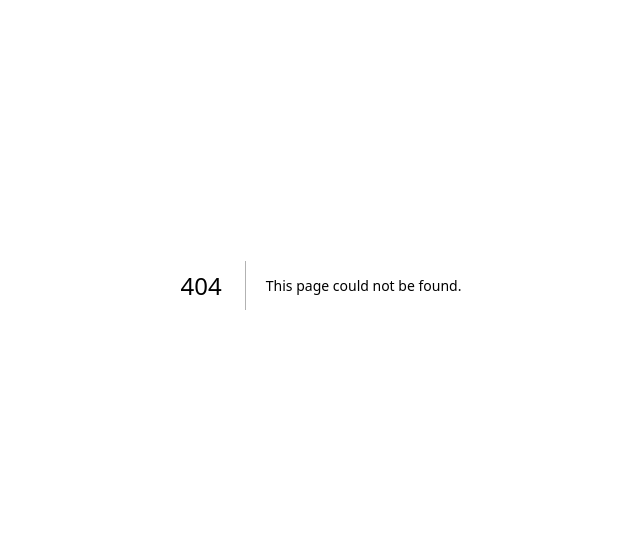
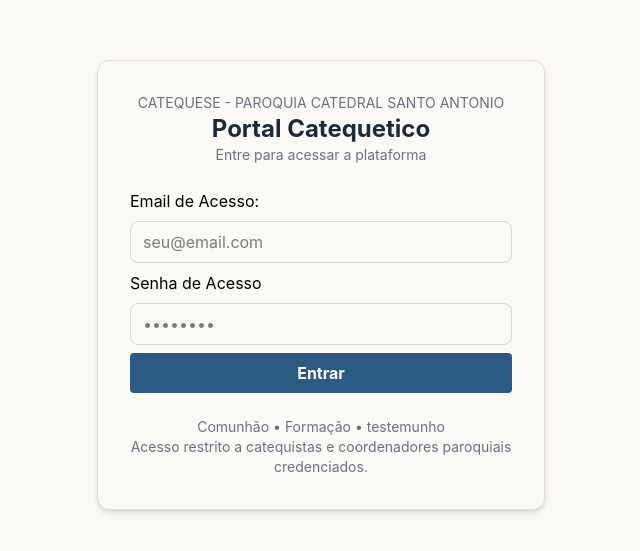
Before and after one commit to DEV-Chenzo/gerenciamento_catequese, a Next.js app in the folder client/: page /login in a window 1280 px wide. Before the commit this address had no page. Shown: the part 115-666 px from the top of the page, without its empty margins (319-959 px from the left). Built offline with nearby package versions, Linux system fonts and the light colour scheme.

Commit message:
UPDATE: Create a Pré-Design from Login Page

```diff
--- /dev/null
+++ b/client/src/app/(auth)/layout.tsx
@@ -0,0 +1,36 @@
+import React from "react";
+
+export default function AuthLayout({
+  children,
+}: {
+  children: React.ReactNode;
+}) {
+  return (
+    <div className="min-h-screen w-full flex items-center justify-center bg-surface p-4">
+      {/* Card centralizado que envolve o conteúdo das páginas de login/register */}
+      <div className="w-full max-w-md bg-surface-bright rounded-lg shadow-md p-8 border border-surface-container-highest">
+        <div className="text-center mb-6">
+          <p className="text-sm text-gray-500">
+            CATEQUESE - PAROQUIA CATEDRAL SANTO ANTONIO
+          </p>
+          <h1 className="text-2xl font-bold text-gray-800">
+            Portal Catequetico
+          </h1>
+          <p className="text-sm text-gray-500">
+            Entre para acessar a plataforma
+          </p>
+        </div>
+
+        {/* Aqui é inserido o conteúdo de login/page.tsx */}
+        {children}
+        <footer className="mt-6 text-center text-sm text-gray-500">
+          <p> Comunhão • Formação • testemunho</p>
+          <p>
+            Acesso restrito a catequistas e coordenadores paroquiais
+            credenciados.
+          </p>
+        </footer>
+      </div>
+    </div>
+  );
+}
--- /dev/null
+++ b/client/src/app/(auth)/login/page.tsx
@@ -0,0 +1,57 @@
+"use client";
+import { useState } from "react";
+export default function LoginPage() {
+  const [error, setError] = useState<string | null>(null);
+  const [loading, setLoading] = useState(false);
+
+  async function handleSubmit(event: React.SubmitEvent<HTMLFormElement>) {
+    event.preventDefault();
+    setLoading(true);
+    setError(null);
+
+    const formData = new FormData(event.currentTarget);
+    // Executa a ação no servidor
+    const response = await loginAction(formData);
+
+    if (response?.error) {
+      setError(response.error);
+      setLoading(false);
+    }
+  }
+  return (
+    <>
+      <section>
+        <form onSubmit={handleSubmit} className="flex flex-col gap-2">
+          {error && (
+            <div className="p-3 bg-red-100 border border-red-400 text-red-700 rounded text-sm">
+              {error}
+            </div>
+          )}
+            <label htmlFor="email">Email de Acesso:</label>
+            <input
+              name="email"
+              type="email"
+              required
+              placeholder="seu@email.com"
+              className="border border-gray-300 rounded-md py-2 px-3 focus:outline-none focus:ring-1 focus:ring-primary-hover"
+            />
+            <label htmlFor="password">Senha de Acesso</label>
+            <input
+              name="password"
+              type="password"
+              required
+              placeholder="••••••••"
+              className="border border-gray-300 rounded-md py-2 px-3 focus:outline-none focus:ring-1 focus:ring-primary-hover "
+            />
+            <button
+              type="submit"
+              disabled={loading}
+              className="bg-primary hover:bg-primary-hover text-white font-bold py-2 px-4 rounded"
+            >
+              {loading ? "Entrando..." : "Entrar"}
+            </button>
+        </form>
+      </section>
+    </>
+  );
+}
--- a/client/src/app/globals.css
+++ b/client/src/app/globals.css
@@ -1 +1,54 @@
 @import "tailwindcss";
+
+@theme {
+  /* Fontes */
+  --font-serif: 'Literata', Georgia, serif;
+  --font-sans: 'Inter', system-ui, -apple-system, BlinkMacSystemFont, 'Segoe UI', Roboto, sans-serif;
+
+  /* Raio de Borda (ROUND_EIGHT / 8px) */
+  --radius-xs: 0.25rem;   /* 4px */
+  --radius-sm: 0.375rem;  /* 6px */
+  --radius-md: 0.5rem;    /* 8px - Padrão do Design System */
+  --radius-lg: 0.75rem;   /* 12px */
+  --radius-xl: 1rem;      /* 16px */
+  --radius-2xl: 1.5rem;   /* 24px */
+  --radius-full: 9999px;
+
+  /* Cores Principais - Azul Pastoral */
+  --color-primary: #2b5b84;
+  --color-primary-hover: #224869;
+  --color-primary-container: #d6e4f3;
+  --color-on-primary: #ffffff;
+  --color-on-primary-container: #0b2844;
+
+  /* Cores Secundárias - Trigo & Dourado Sacramental */
+  --color-secondary: #c98b2c;
+  --color-secondary-hover: #b07620;
+  --color-secondary-container: #fef3df;
+  --color-on-secondary: #ffffff;
+  --color-on-secondary-container: #412a02;
+
+  /* Superfícies & Fundos Acolhedores (Off-White / Bege Suave) */
+  --color-surface: #fbf9f5;
+  --color-surface-dim: #dbdad6;
+  --color-surface-bright: #fbf9f5;
+  --color-surface-container-lowest: #ffffff;
+  --color-surface-container-low: #f5f3ef;
+  --color-surface-container: #efede8;
+  --color-surface-container-high: #e9e6e0;
+  --color-surface-container-highest: #e2ded7;
+
+  /* Tipografia & Contrastes de Texto */
+  --color-on-surface: #1b1c1e;
+  --color-on-surface-variant: #565d66;
+  --color-outline: #747a84;
+  --color-outline-variant: #c4c7d0;
+
+  /* Status Pastoral & Presença */
+  --color-status-present: #2e6b38;       /* Presente (Verde Pastoral) */
+  --color-status-present-bg: #e5f4e8;
+  --color-status-justified: #b45309;     /* Falta Justificada (Âmbar) */
+  --color-status-justified-bg: #fef3c7;
+  --color-status-absent: #b3261e;        /* Falta (Terracota / Vermelho suave) */
+  --color-status-absent-bg: #fde8e7;
+}
--- a/client/src/app/layout.tsx
+++ b/client/src/app/layout.tsx
@@ -2,8 +2,8 @@ import type { Metadata } from "next";
 import "./globals.css";
 
 export const metadata: Metadata = {
-  title: "Create Next App",
-  description: "Generated by create next app",
+  title: "Gerenciamento Catequese",
+  description: "sistema de gerenciamento da catequese",
 };
 
 export default function RootLayout({ children }: LayoutProps<"/">) {
--- a/client/src/app/page.tsx
+++ b/client/src/app/page.tsx
@@ -1,5 +1,4 @@
-export default function Home() {
-  return (
-    <></>
-  );
+import { redirect } from "next/navigation";
+export default function HomePage() {
+  redirect("/login");
 }
```
